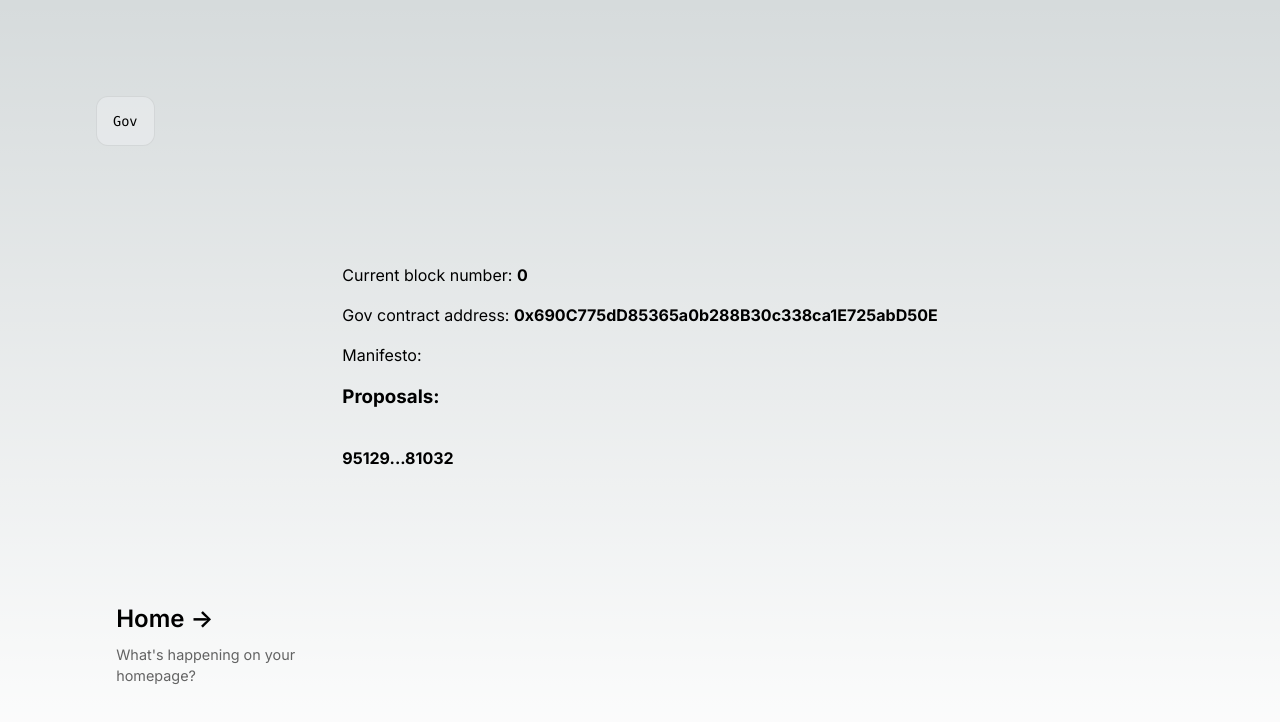
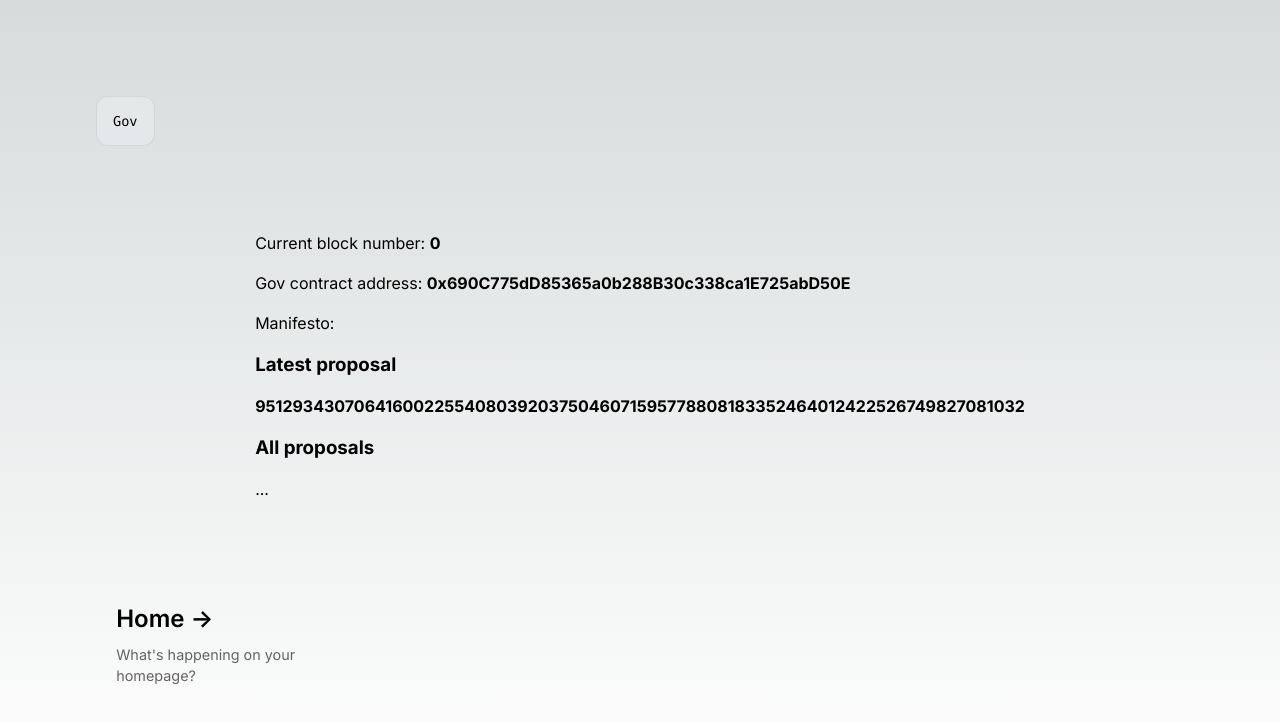
Before and after one commit to julienbrg/gov-ui-legacy, a Next.js app: page /activity in a window 1280 px wide. Shown: the top 722 px of the page. Built offline with nearby package versions, Linux system fonts and the light colour scheme; no server answers.

Commit message:
add proposals

```diff
--- a/pages/activity/index.tsx
+++ b/pages/activity/index.tsx
@@ -12,15 +12,18 @@ const endpoint = process.env.NEXT_PUBLIC_ENDPOINT;
 const provider = new ethers.providers.JsonRpcProvider(endpoint);
 const contractAddress = "0x690C775dD85365a0b288B30c338ca1E725abD50E";
 const gov = new ethers.Contract(contractAddress, abi, provider);
+const baseUrl = "https://www.tally.xyz/gov/girlygov-64/proposal/"
 
 export default function Home() {
   const [block, setBlock] = useState(0);
   const [manifesto, setManifesto] = useState("");
-  // const [allProposals, setProposals] = useState()
+  const [proposal, setProposal] = useState<[{id:string; link:string}]>([{
+    id: "0",
+    link: "http://link.com"
+  }]);
 
   const getBlock = async () => {
     const blockNumber = await provider.getBlockNumber();
-    console.log("block:", blockNumber);
     setBlock(blockNumber);
   }
 
@@ -33,23 +36,31 @@ export default function Home() {
     if (block > 1) {
       const proposals = await gov.queryFilter("ProposalCreated", 8251080, block);
       try {
-        let i:number = 0
+
+        let i:number = 0;
+        let proposalsRaw = proposal;
+
         if (proposals[0].args != undefined) {
           for( i; i < Number(proposals.length) ; i++) {
-            console.log("Proposal #"+ i + ":", String(proposals[i].args?.proposalId) );
+            console.log("executed")
+            proposalsRaw.push(...[{
+              id: String(proposals[i].args?.proposalId),
+              link: baseUrl + String(proposals[i].args?.proposalId)
+            }])
           }
+          setProposal(proposalsRaw)
         }
       } catch(error) {
         console.log("error:", error)
       }
     }
-
   }
 
   useEffect(() => {
     getBlock();
     getManifesto();
     getProposals();
+    console.log("proposal:", proposal);
   });
 
   return (
@@ -85,10 +96,10 @@ export default function Home() {
           <p>Current block number: <strong>{block}</strong></p><br />
           <p>Gov contract address: <strong><a target="_blank" rel="noopener noreferrer" href="https://goerli.etherscan.io/address/0x690C775dD85365a0b288B30c338ca1E725abD50E#code">{contractAddress}</a></strong></p><br />
           <p>Manifesto: <a target="_blank" rel="noopener noreferrer" href="https://bafybeihmgfg2gmm23ozur3ylmkxgwkyr5dlpruivv3wjeujrdktxihqe3a.ipfs.w3s.link/manifesto.md"><strong>{manifesto}</strong></a></p><br />
-          {/* <p>Latest proposal: <a target="_blank" rel="noopener noreferrer" href="https://www.tally.xyz/gov/girlygov-64/proposal/95129343070641600225540803920375046071595778808183352464012422526749827081032"><strong>95129...81032</strong></a></p> */}
-          <h3>Proposals: </h3><br /><br />
-          <a target="_blank" rel="noopener noreferrer" href="https://www.tally.xyz/gov/girlygov-64/proposal/95129343070641600225540803920375046071595778808183352464012422526749827081032"><strong>95129...81032</strong></a>
-
+          <h3>Latest proposal</h3><br />
+          <a target="_blank" rel="noopener noreferrer" href="https://www.tally.xyz/gov/girlygov-64/proposal/95129343070641600225540803920375046071595778808183352464012422526749827081032"><strong>95129343070641600225540803920375046071595778808183352464012422526749827081032</strong></a><br />
+          <br /><h3>All proposals </h3><br />
+          <p>...</p>
         </div>
 
         <div className={styles.grid}>
```
